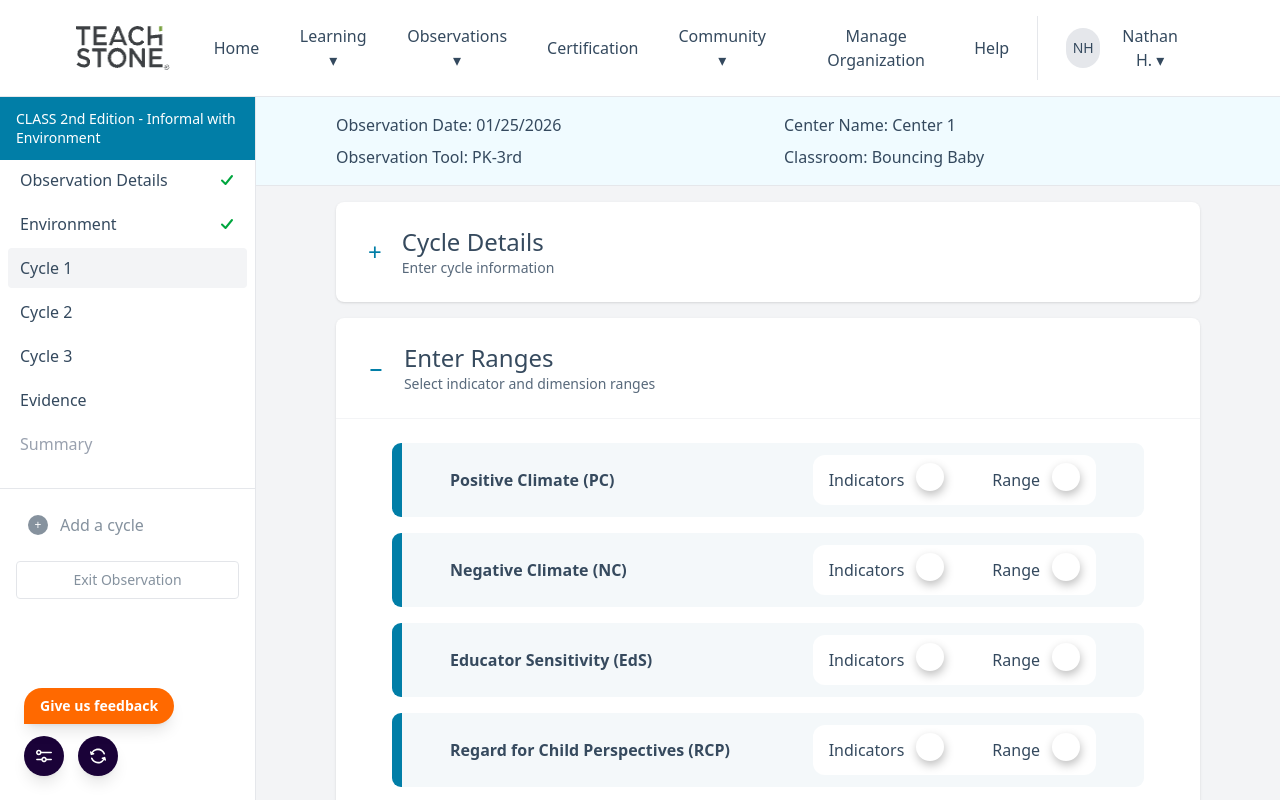
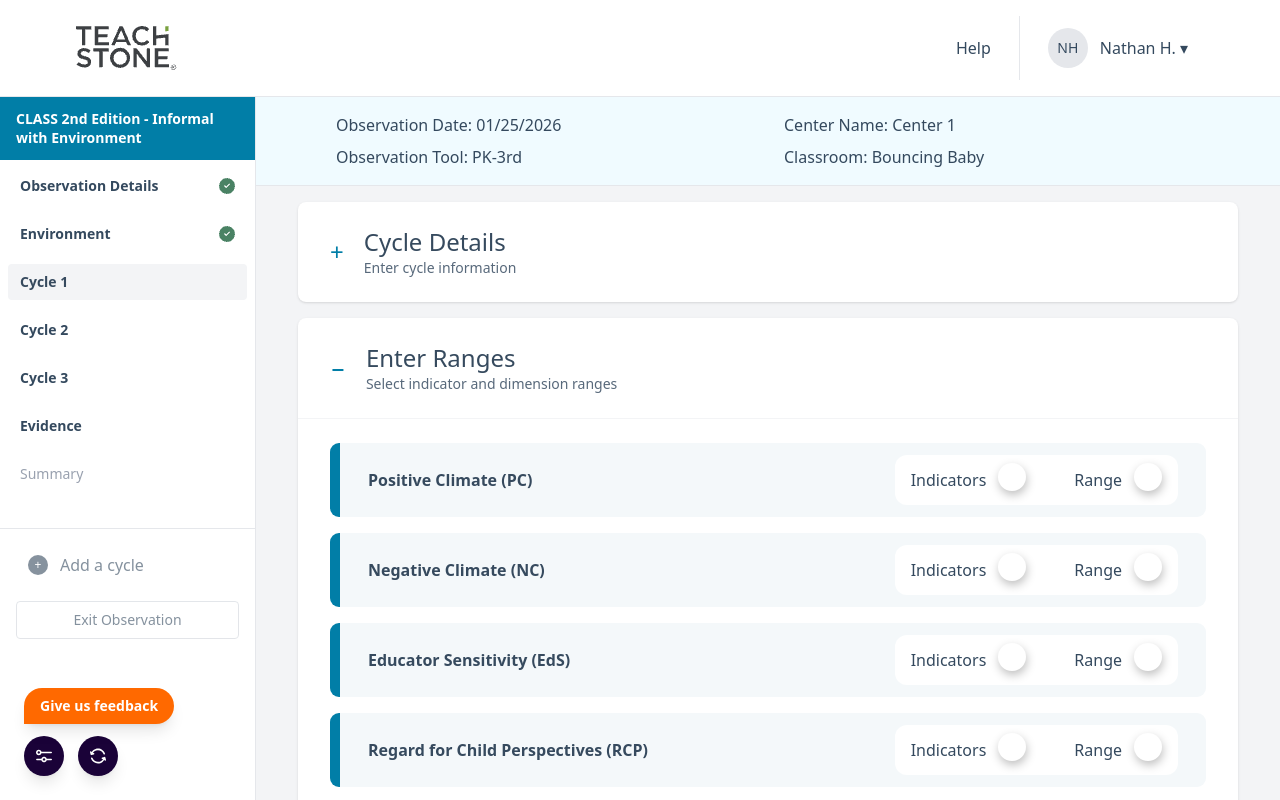
Before and after one commit to nathanhines-dzn/prototype-notes-informal, a React (Vite) app: page / in a window 1280 px wide. Both pictures are taken after a click on the button "Create Observation". Shown: the top 800 px of the page. Built offline with nearby package versions, Linux system fonts and the light colour scheme.

Commit message:
Improve prototype UX with clearer navigation and demo messaging.
Remove non-functional header nav, add a create-form prototype banner, and fix cycle flow so Finish reaches the complete screen in one click.

Co-authored-by: Cursor <cursoragent@cursor.com>

```diff
--- a/src/App.tsx
+++ b/src/App.tsx
@@ -11,6 +11,7 @@ function PrototypeApp() {
 
   useEffect(() => {
     window.scrollTo(0, 0)
+    document.querySelector('main')?.scrollTo(0, 0)
   }, [stepIndex])
 
   if (currentStep.type === 'create') {
@@ -25,7 +26,7 @@ function PrototypeApp() {
   if (currentStep.type === 'cycle') {
     return (
       <AppShell showSidebar showMetaBar>
-        <CyclePage />
+        <CyclePage key={stepIndex} />
         <SettingsModal />
       </AppShell>
     )
--- a/src/components/DimensionAccordion.tsx
+++ b/src/components/DimensionAccordion.tsx
@@ -37,7 +37,7 @@ export function DimensionAccordion({
             onToggleExpand()
           }
         }}
-        className="flex cursor-pointer items-center justify-between px-12 py-3"
+        className="flex cursor-pointer items-center justify-between px-7 py-3"
       >
         <span className="text-base font-bold text-teachstone-navy">
           {dimension.name} ({dimension.abbr})
@@ -52,7 +52,7 @@ export function DimensionAccordion({
       </div>
 
       {expanded && (
-        <div className="mx-12 border-t-[3px] border-white pt-6">
+        <div className="mx-7 border-t-[3px] border-white pt-6">
           <div className="space-y-6">
             <div className="space-y-2">
               <label
--- a/src/components/FlowNav.tsx
+++ b/src/components/FlowNav.tsx
@@ -35,11 +35,14 @@ export function FlowNav({
 
       <button
         type="button"
-        onClick={onNext ?? goNext}
+        onClick={(event) => {
+          event.preventDefault()
+          ;(onNext ?? goNext)()
+        }}
         className="inline-flex items-center gap-3 text-base text-teachstone-teal hover:underline"
       >
-        {nextLabel}
-        <span className="flex h-9 w-9 items-center justify-center rounded-full border border-teachstone-teal">
+        <span className="pointer-events-none">{nextLabel}</span>
+        <span className="pointer-events-none flex h-9 w-9 items-center justify-center rounded-full border border-teachstone-teal">
           <ArrowRight className="h-5 w-5" />
         </span>
       </button>
--- a/src/components/layout/Header.tsx
+++ b/src/components/layout/Header.tsx
@@ -1,38 +1,15 @@
 import teachstoneLogo from '../../assets/teachstone-logo.png'
 
 export function Header() {
-  const navItems = [
-    'Home',
-    'Learning',
-    'Observations',
-    'Certification',
-    'Community',
-    'Manage Organization',
-  ]
-
   return (
     <header className="flex border-b border-gray-200 bg-white">
       <div className="mx-5 flex h-24 w-full items-center justify-between px-14">
-        <div className="flex items-center gap-4">
         <div className="flex items-center gap-3 pr-4">
           <img
             src={teachstoneLogo}
             alt="Teachstone"
             className="h-11 w-auto"
           />
-          </div>
-          <nav className="hidden items-center gap-4 lg:flex">
-            {navItems.map((item) => (
-              <button
-                key={item}
-                type="button"
-                className="px-3 py-5 text-base text-teachstone-slate hover:text-teachstone-teal"
-              >
-                {item}
-                {['Learning', 'Observations', 'Community'].includes(item) ? ' ▾' : ''}
-              </button>
-            ))}
-          </nav>
         </div>
 
         <div className="flex items-center gap-3">
--- a/src/components/layout/Sidebar.tsx
+++ b/src/components/layout/Sidebar.tsx
@@ -1,4 +1,4 @@
-import { Check } from './icons'
+import checkCompleteIcon from '../../assets/icon-check-complete.png'
 import { getCurrentCycleNumber, usePrototype } from '../../context/PrototypeContext'
 
 type SidebarItem = {
@@ -32,26 +32,31 @@ export function Sidebar() {
   ]
 
   return (
-    <aside className="w-64 shrink-0 border-r border-gray-200 bg-white">
-      <div className="bg-teachstone-teal px-4 py-3 text-sm font-medium leading-snug text-[var(--tw-ring-offset-color)]">
+    <aside className="w-64 shrink-0 border-r border-gray-200 bg-white text-sm">
+      <div className="sticky top-0 left-0 bg-white">
+        <div className="bg-teachstone-teal px-4 py-3 text-sm font-bold leading-snug text-[var(--tw-ring-offset-color)]">
           {activeFlow.sidebar.title}
         </div>
 
-      <nav className="pointer-events-none select-none px-1" aria-disabled="true">
+        <nav className="pointer-events-none select-none flex flex-col gap-2 px-1 pt-2 pb-2" aria-disabled="true">
           {items.map((item) => (
             <div
               key={item.id}
-            className={`mx-1 mb-1 flex items-center justify-between rounded px-3 py-2 text-base ${
+              className={`mx-1 mb-1 flex items-center justify-between rounded px-3 py-2 text-sm ${
                 item.status === 'active'
-                ? 'bg-gray-100 font-medium text-teachstone-navy'
+                  ? 'bg-gray-100 font-bold text-teachstone-navy'
                   : item.status === 'locked'
                     ? 'text-gray-400'
-                  : 'text-teachstone-slate'
+                    : 'font-bold text-teachstone-slate'
               }`}
             >
               <span>{item.label}</span>
               {item.status === 'completed' && (
-              <Check className="h-4 w-4 text-green-600" aria-label="Completed" />
+                <img
+                  src={checkCompleteIcon}
+                  alt="Completed"
+                  className="h-4 w-4 shrink-0"
+                />
               )}
             </div>
           ))}
@@ -76,6 +81,7 @@ export function Sidebar() {
             Exit Observation
           </button>
         </div>
+      </div>
     </aside>
   )
 }
--- a/src/components/layout/icons.tsx
+++ b/src/components/layout/icons.tsx
@@ -68,3 +68,24 @@ export function ArrowRight({ className }: IconProps) {
     </svg>
   )
 }
+
+export function InfoIcon({ className, 'aria-label': ariaLabel }: IconProps) {
+  return (
+    <svg
+      viewBox="0 0 24 24"
+      fill="none"
+      className={className}
+      aria-label={ariaLabel}
+      aria-hidden={!ariaLabel}
+    >
+      <circle cx="12" cy="12" r="9" stroke="currentColor" strokeWidth="2" />
+      <path
+        d="M12 11v5"
+        stroke="currentColor"
+        strokeWidth="2"
+        strokeLinecap="round"
+      />
+      <circle cx="12" cy="8" r="1" fill="currentColor" />
+    </svg>
+  )
+}
--- a/src/config/flows.ts
+++ b/src/config/flows.ts
@@ -3,8 +3,6 @@ import type { FlowDefinition } from '../types'
 const DEFAULT_STEPS: FlowDefinition['steps'] = [
   { type: 'create' },
   { type: 'cycle', cycleNumber: 1 },
-  { type: 'cycle', cycleNumber: 2 },
-  { type: 'cycle', cycleNumber: 3 },
   { type: 'complete' },
 ]
 
--- a/src/context/PrototypeContext.tsx
+++ b/src/context/PrototypeContext.tsx
@@ -30,6 +30,7 @@ type PrototypeContextValue = {
   setSettingsOpen: (open: boolean) => void
   setActiveFlow: (flowId: string) => void
   goNext: () => void
+  goToComplete: () => void
   goBack: () => void
   restart: () => void
   setExpandedDimensionId: (dimensionId: string | null) => void
@@ -103,7 +104,15 @@ export function PrototypeProvider({ children }: { children: ReactNode }) {
   const goNext = useCallback(() => {
     setStepIndex((current) => Math.min(current + 1, activeFlow.steps.length - 1))
     setExpandedDimensionId(null)
-  }, [activeFlow.steps.length])
+  }, [activeFlow])
+
+  const goToComplete = useCallback(() => {
+    const completeIndex = activeFlow.steps.findIndex((step) => step.type === 'complete')
+    if (completeIndex >= 0) {
+      setStepIndex(completeIndex)
+      setExpandedDimensionId(null)
+    }
+  }, [activeFlow])
 
   const goBack = useCallback(() => {
     setStepIndex((current) => Math.max(current - 1, 0))
@@ -144,6 +153,7 @@ export function PrototypeProvider({ children }: { children: ReactNode }) {
       setSettingsOpen,
       setActiveFlow,
       goNext,
+      goToComplete,
       goBack,
       restart,
       setExpandedDimensionId,
@@ -159,6 +169,7 @@ export function PrototypeProvider({ children }: { children: ReactNode }) {
       expandedDimensionId,
       setActiveFlow,
       goNext,
+      goToComplete,
       goBack,
       restart,
       updateDimensionData,
--- a/src/pages/CreateObservationPage.tsx
+++ b/src/pages/CreateObservationPage.tsx
@@ -1,4 +1,5 @@
 import type { ReactNode } from 'react'
+import { InfoIcon } from '../components/layout/icons'
 import { usePrototype } from '../context/PrototypeContext'
 
 function Field({
@@ -41,6 +42,11 @@ export function CreateObservationPage() {
       </h1>
 
       <div className="mx-auto w-full max-w-5xl rounded-lg bg-white p-8 shadow-sm">
+        <div className="mb-8 flex items-center gap-3 rounded border border-teachstone-teal/20 bg-teachstone-card px-4 py-3 text-sm text-teachstone-muted whitespace-nowrap">
+          <InfoIcon className="size-4 shrink-0 text-teachstone-teal" aria-label="Information" />
+          This is a prototype. The form inputs below are not functional. Click Create Observation to start.
+        </div>
+
         <div className="grid grid-cols-1 gap-x-16 gap-y-8 md:grid-cols-2">
           <Field label="Observation Date" required>
             <InputLike placeholder="Select a date" />
--- a/src/pages/CyclePage.tsx
+++ b/src/pages/CyclePage.tsx
@@ -12,6 +12,7 @@ export function CyclePage() {
     expandedDimensionId,
     setExpandedDimensionId,
     updateDimensionData,
+    goToComplete,
   } = usePrototype()
   const contentRef = useRef<HTMLDivElement>(null)
 
@@ -25,7 +26,7 @@ export function CyclePage() {
   }
 
   return (
-    <div ref={contentRef} className="px-20 pt-4 pb-[42px]">
+    <div ref={contentRef} className="px-[42px] pt-4 pb-[42px]">
       <section className="mb-4 rounded-lg bg-white px-8 py-6 shadow-sm">
         <div className="flex items-center gap-5">
           <span className="text-2xl text-teachstone-teal">+</span>
@@ -49,7 +50,7 @@ export function CyclePage() {
           </div>
         </div>
 
-        <div className="space-y-4 px-14 py-6">
+        <div className="space-y-4 px-8 py-6">
           {CLASS_DIMENSIONS.map((dimension) => (
             <DimensionAccordion
               key={dimension.id}
@@ -77,7 +78,11 @@ export function CyclePage() {
           </button>
         </div>
 
-        <FlowNav showBack={cycleNumber > 1 || activeFlow.steps[0]?.type === 'create'} />
+        <FlowNav
+          showBack={activeFlow.steps[0]?.type === 'create'}
+          nextLabel="Finish"
+          onNext={goToComplete}
+        />
       </section>
     </div>
   )
```
Also changed, not shown: src/assets/icon-check-complete.png (added). Lines whose indentation alone changed are shown as unchanged.
